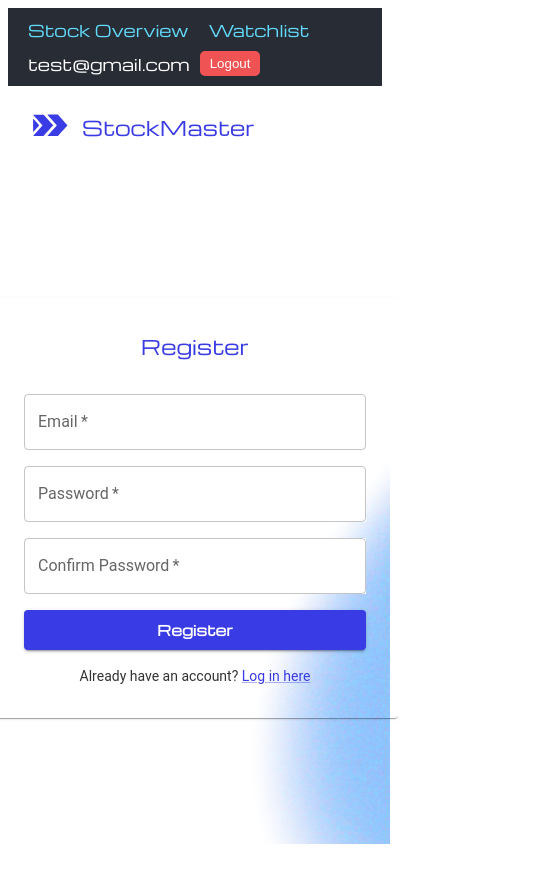
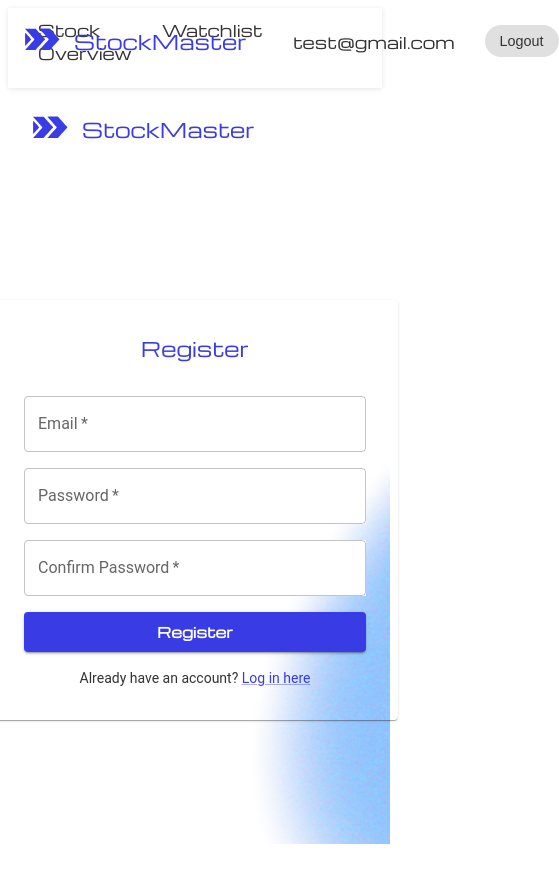
Before and after one commit to Projekt-zespolowy-magisterka/frontend, a React (Create React App) app: page /register in a window 390 px wide. Shown: the top 882 px of the page, 559 px wide, since content can reach past the window. Built offline with nearby package versions, Linux system fonts and the light colour scheme.

Commit message:
Created Top Menu with logo, Added "useState" to App to set if user is logged or not

```diff
--- a/src/components/TopMenu.css
+++ b/src/components/TopMenu.css
@@ -2,52 +2,86 @@
   display: flex;
   justify-content: space-between;
   align-items: center;
-    padding: 10px 20px;
-    background-color: #282c34;
-    color: white;
+  padding: 10px 30px;
+  background-color: #ffffff;
+  color: #333333;
+  box-shadow: 0 1px 5px rgba(0, 0, 0, 0.1);
+  height: 60px;
+}
+
+.logo {
+  display: flex;
+  align-items: center;
+  flex: 0 1 auto; /* Keeps the logo on the left */
+}
+
+.logo svg {
+  width: 24px;
+  height: 24px;
+  margin-right: 8px;
+}
+
+.logo span {
+  font-size: 1.2em;
+  color: #333333;
+  font-weight: 600;
+  white-space: nowrap;
+}
+
+.right-section {
+  display: flex;
+  align-items: center;
+  gap: 30px;
+  margin-left: auto; /* Pushes right-section to the far right */
+}
+
+.nav-links {
+  display: flex;
+  gap: 30px;
 }
 
 .nav-links a {
-    color: #61dafb;
-    margin-right: 20px;
+  color: #333333;
   text-decoration: none;
+  font-weight: 500;
 }
 
 .nav-links a.active {
-    font-weight: bold;
-    border-bottom: 2px solid #61dafb;
-  }
-
-  .user-section {
-    display: flex;
-    align-items: center;
+  font-weight: 600;
+  border-bottom: 2px solid #4b6ef5;
 }
 
 .username {
-    margin-right: 10px;
+  font-weight: 500;
+  color: #333333;
 }
 
 .logout-button {
-    background: #f05353;
-    color: white;
+  background: #e0e0e0;
+  color: #333333;
   border: none;
-    padding: 5px 10px;
+  padding: 8px 15px;
   cursor: pointer;
-    border-radius: 5px;
+  border-radius: 20px;
+  font-size: 0.9em;
 }
 
 .logout-button:hover {
-    background: #d14040;
+  background: #c8c8c8;
 }
 
-  /* Responsive styling */
 @media (max-width: 768px) {
   .top-menu {
     flex-direction: column;
     align-items: flex-start;
   }
 
-    .nav-links {
+  .right-section {
+    justify-content: flex-start;
+    margin-bottom: 10px;
+  }
+
+  .logo {
     margin-bottom: 10px;
   }
 }
--- a/src/components/TopMenu.js
+++ b/src/components/TopMenu.js
@@ -1,6 +1,7 @@
 import React from 'react';
 import { NavLink, useNavigate } from 'react-router-dom';
 import './TopMenu.css';
+import LogoSection from '../components/LogoSection';
 
 function TopMenu({ username, onLogout }) {
   const navigate = useNavigate();
@@ -12,6 +13,8 @@ function TopMenu({ username, onLogout }) {
 
   return (
     <div className="top-menu">
+      <LogoSection />
+      <div className="right-section">
         <div className="nav-links">
           <NavLink to="/stock-overview" activeClassName="active">
             Stock Overview
@@ -20,7 +23,6 @@ function TopMenu({ username, onLogout }) {
             Watchlist
           </NavLink>
         </div>
-      <div className="user-section">
         <span className="username">{username}</span>
         <button onClick={handleLogout} className="logout-button">Logout</button>
       </div>
```
Lines whose indentation alone changed are shown as unchanged.
